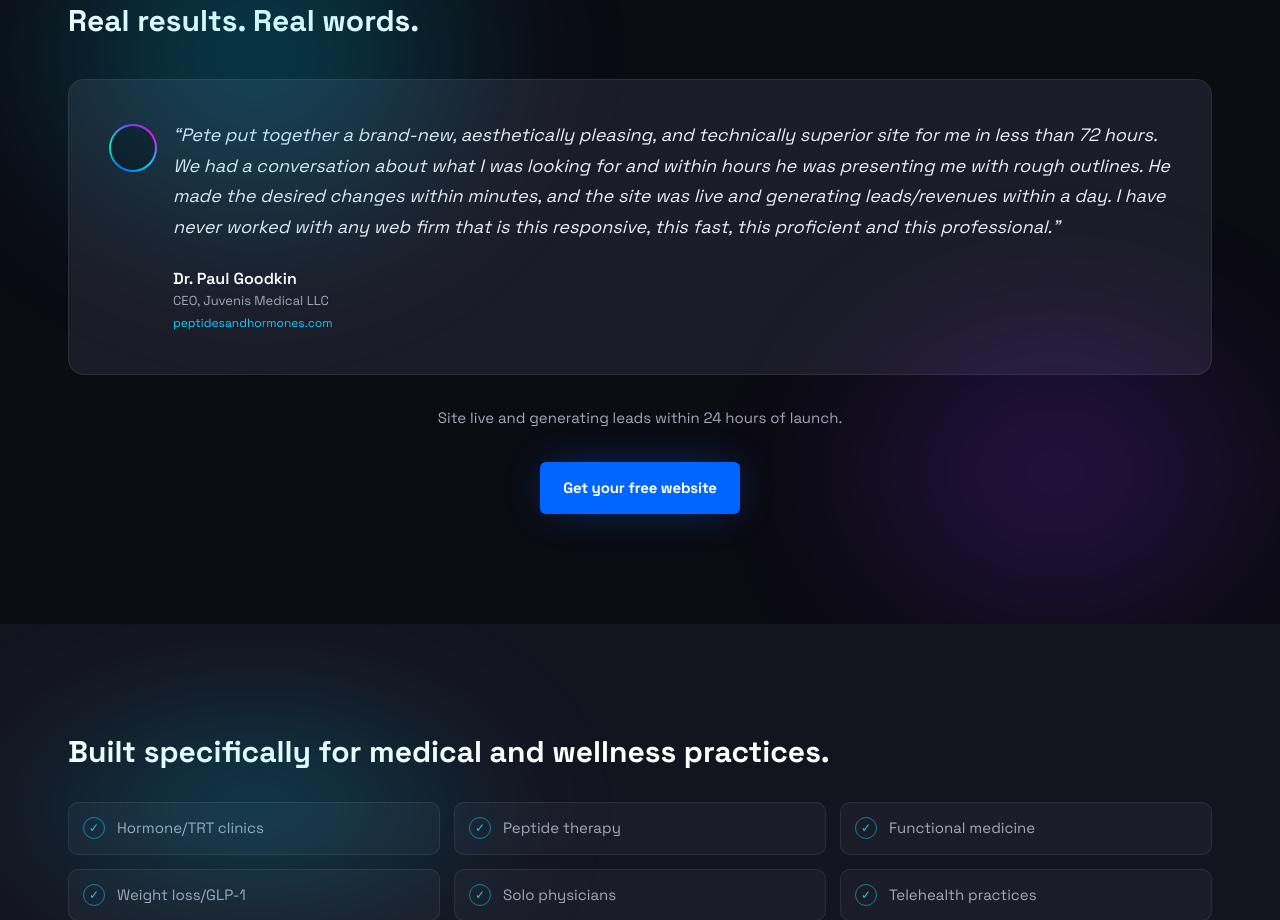
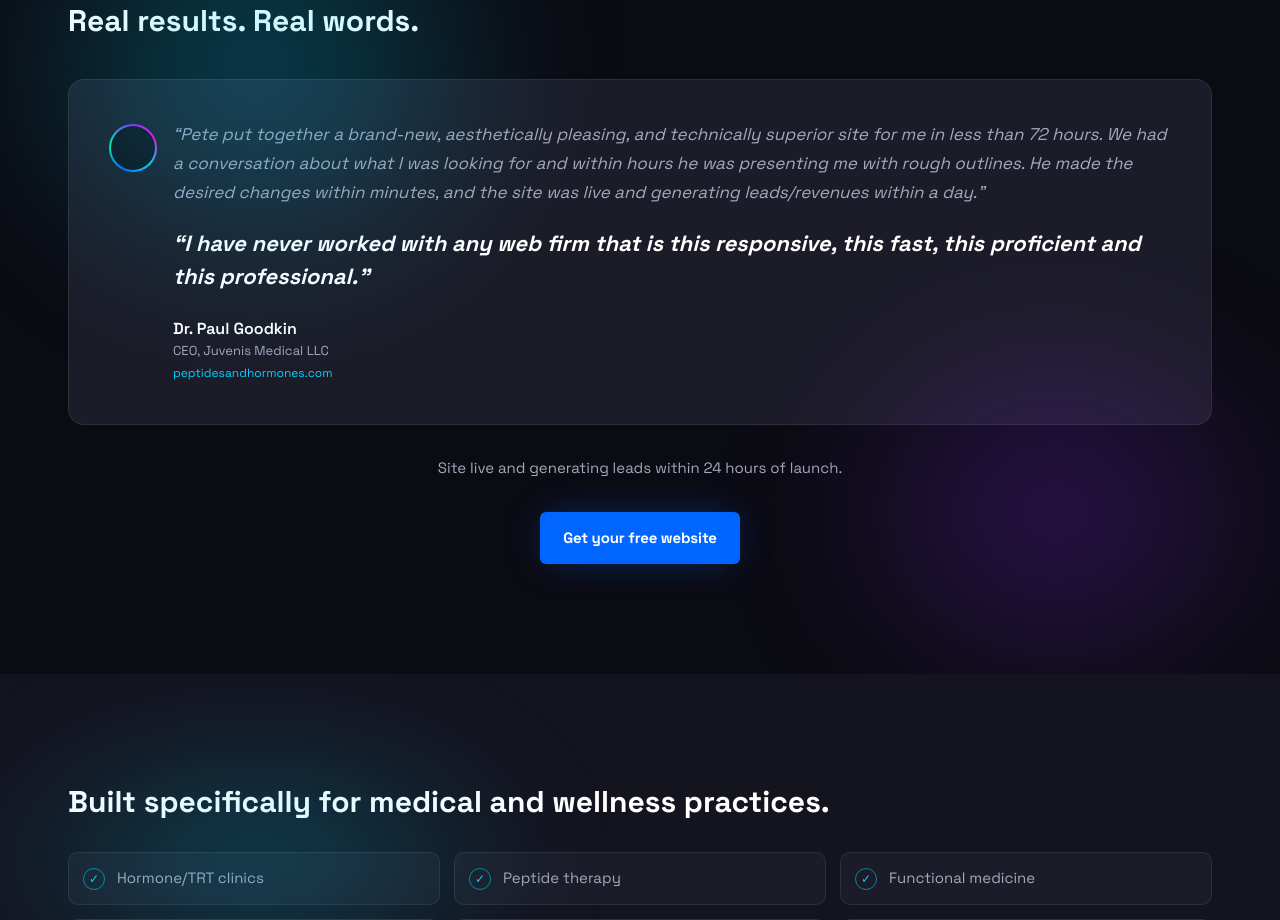
Before and after one commit to peterluke101/peterlukedigital-site, a Next.js app: page / in a window 1280 px wide. Shown: the part 4840-5760 px from the top of the page. Built offline with nearby package versions, Linux system fonts and the light colour scheme; no server answers.

Commit message:
feat: make closing line of Dr. Paul quote bold and prominent

```diff
--- a/app/page.tsx
+++ b/app/page.tsx
@@ -544,8 +544,11 @@ export default function Home() {
               <div className="flex items-start gap-4">
                 <GradientRing size={48} className="shrink-0 mt-1" />
                 <div>
-                  <p className="text-[18px] leading-[1.7] text-text-bright italic">
-                    &ldquo;Pete put together a brand-new, aesthetically pleasing, and technically superior site for me in less than 72 hours. We had a conversation about what I was looking for and within hours he was presenting me with rough outlines. He made the desired changes within minutes, and the site was live and generating leads/revenues within a day. I have never worked with any web firm that is this responsive, this fast, this proficient and this professional.&rdquo;
+                  <p className="text-[17px] leading-[1.7] text-muted italic">
+                    &ldquo;Pete put together a brand-new, aesthetically pleasing, and technically superior site for me in less than 72 hours. We had a conversation about what I was looking for and within hours he was presenting me with rough outlines. He made the desired changes within minutes, and the site was live and generating leads/revenues within a day.&rdquo;
+                  </p>
+                  <p className="mt-5 text-[22px] font-bold leading-[1.5] text-text italic">
+                    &ldquo;I have never worked with any web firm that is this responsive, this fast, this proficient and this professional.&rdquo;
                   </p>
                   <div className="mt-6 flex items-center gap-4">
                     <div>
```
